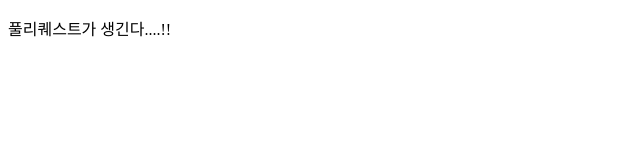
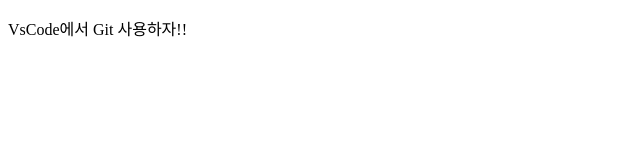
Before and after one commit to dahee-05/GitTest, a plain HTML site: page index.html in a window 1280 px wide. Shown: the full height of the page, 0-640 px from the left. Drawn offline with Linux system fonts and the light colour scheme.

Commit message:
VsCode에서 커밋!

```diff
--- a/index.html
+++ b/index.html
@@ -6,6 +6,6 @@
   <title>이건 새로운 기능!!</title>
 </head>
 <body>
-  <p>풀리퀘스트가 생긴다....!!</p>
+  <p>VsCode에서 Git 사용하자!!</p>
 </body>
 </html>
```
